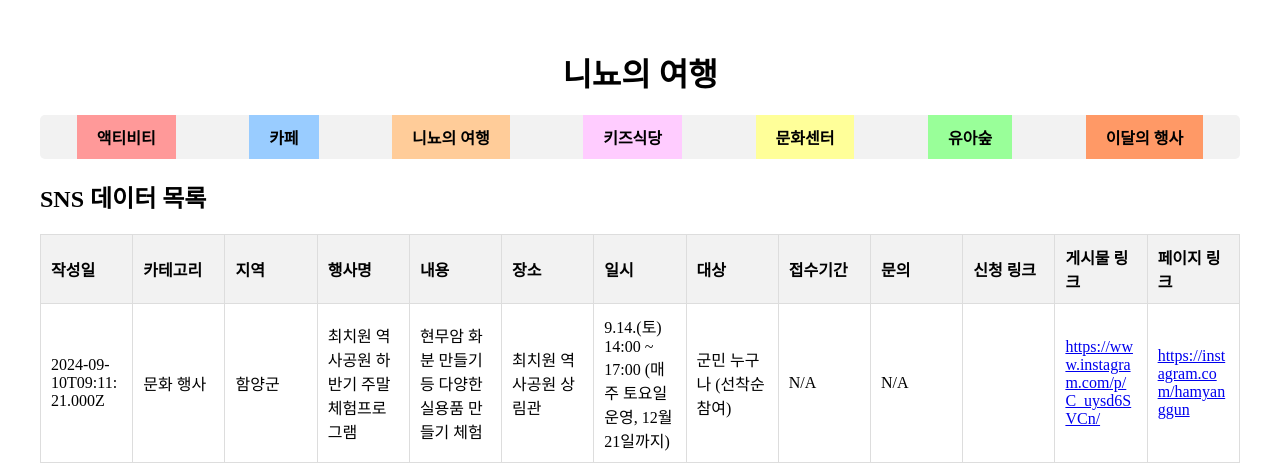
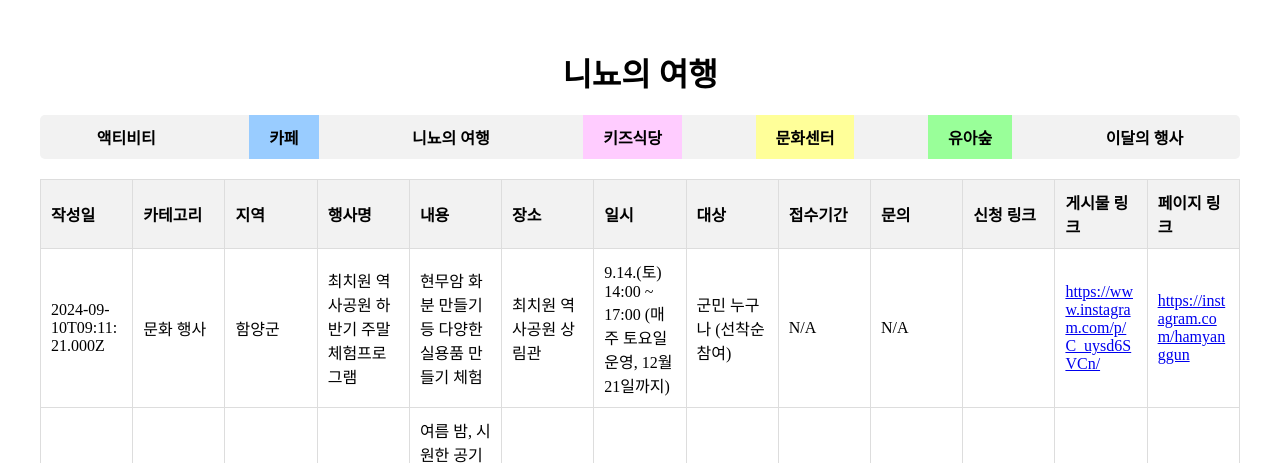
Before and after one commit to black4305/withkids, a Flask app: page / in a window 1280 px wide. Shown: the top 463 px of the page. Run offline with Flask 3, Linux system fonts and the light colour scheme; data comes from the database, SQL or seed files in the repository.

Commit message:
html 파일 수정

```diff
--- a/templates/index.html
+++ b/templates/index.html
@@ -3,7 +3,7 @@
 <head>
     <meta charset="UTF-8">
     <meta name="viewport" content="width=device-width, initial-scale=1.0">
-    <title>니뇨의 여행 - SNS 데이터</title>
+    <title>니뇨의 여행</title>
     <link href="https://fonts.googleapis.com/css2?family=Roboto:wght@400;700&display=swap" rel="stylesheet">
     <link rel="stylesheet" href="{{ url_for('static', filename='style.css') }}">
     <!-- Google tag (gtag.js) -->
@@ -37,19 +37,18 @@
         </header>
         <nav>
             <ul class="tabs">
-                <li class="tab water-tab" onclick="showContent('water')">액티비티</li>
+                <li class="tab activity-tab" onclick="showContent('activity')">액티비티</li>
                 <li class="tab cafe-tab" onclick="showContent('cafe')">카페</li>
-                <li class="tab kids-tab" onclick="showContent('kids')">니뇨의 여행</li>
+                <li class="tab main-tab" onclick="showContent('main')">니뇨의 여행</li>
                 <li class="tab restaurant-tab" onclick="showContent('restaurant')">키즈식당</li>
                 <li class="tab culture-tab" onclick="showContent('culture')">문화센터</li>
                 <li class="tab nature-tab" onclick="showContent('nature')">유아숲</li>
-                <li class="tab sns-tab" onclick="showContent('sns')">이달의 행사</li>
+                <li class="tab evnet-tab" onclick="showContent('event')">이달의 행사</li>
             </ul>
         </nav>
 
         <!-- SNS 데이터 표 -->
         <section id="sns" class="content-section">
-            <h2>SNS 데이터 목록</h2>
             <div class="table-container">
                 <table>
                     <thead>
```
